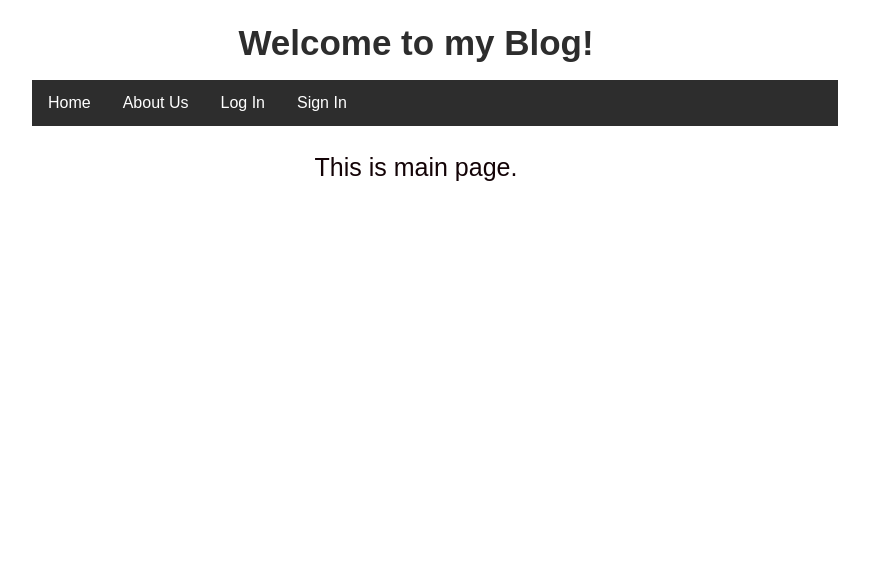
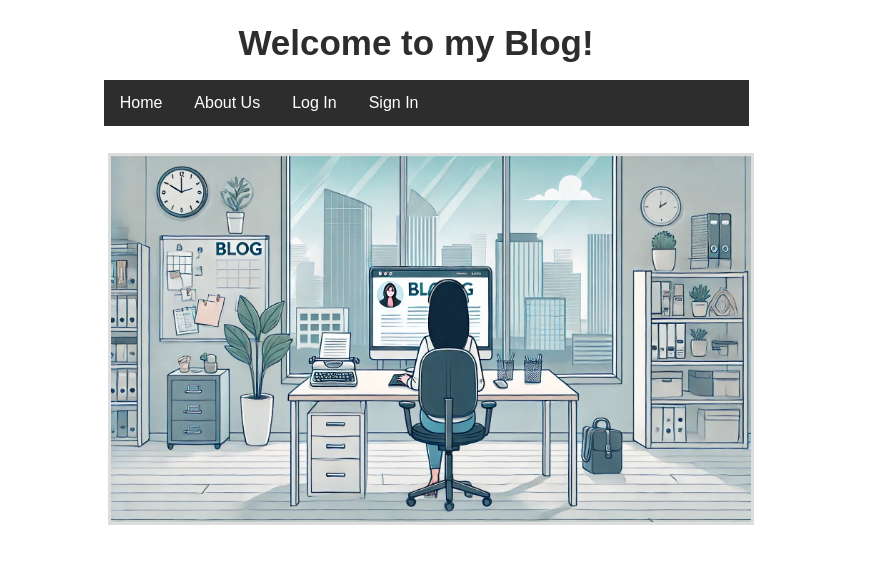
Before and after one commit to akralka/CTF_blog, a Flask app: page / in a window 1280 px wide. Shown: the top 564 px of the page, without its empty margins (224-1093 px from the left). Run offline with Flask 3, Linux system fonts and the light colour scheme.

Commit message:
photo (main page) added

```diff
--- a/app.py
+++ b/app.py
@@ -1,5 +1,5 @@
 import os
-from flask import Flask, render_template, request, redirect, url_for, flash
+from flask import Flask, render_template, request, redirect, url_for, flash, send_from_directory
 from models import db, User
 from sqlalchemy import text
 
@@ -8,6 +8,7 @@ def create_app():
     app = Flask(__name__)
     app.config['SQLALCHEMY_DATABASE_URI'] =  "sqlite:///data.db" #db_url or os.getenv("DATABASE_URL", "sqlite:///data.db")  # potem bez os bo bedą widzieli
     app.config['SQLALCHEMY_TRACK_MODIFICATIONS'] = False
+    app.config['UPLOAD_FOLDER'] = 'uploads'
     app.config['SECRET_KEY'] = 'aaa'
 
     # Inicjalizacja bazy danych
@@ -69,4 +70,8 @@ def create_app():
     def success():
         return 'Login successful! Welcome to the application.'
 
+    @app.route('/uploads/<filename>')
+    def uploaded_file(filename):
+        return send_from_directory(app.config['UPLOAD_FOLDER'], filename)
+
     return app
--- a/static/css/styles.css
+++ b/static/css/styles.css
@@ -28,8 +28,8 @@ body {
     overflow: hidden;
     position: absolute; /* wzgledem innych (1) */
     top: 10%;
-    left: 20%;
-    width: 63%;
+    left: 25.6%;
+    width: 50.4%;
     text-align: center;
 }
 
@@ -81,3 +81,9 @@ body {
 .login-form .btn:hover {
     background-color: #024fa2;
 }
+
+img {
+    border: 3px solid #ddd;
+    max-width: 50%;
+    margin-left: 30px;
+}
--- a/templates/index.html
+++ b/templates/index.html
@@ -8,13 +8,15 @@
 </head>
 <body>
     <h1>Welcome to my Blog!</h1>
-    <p>This is main page.</p>
+    <p></p>
     <div class="task-bar">
         <a href="{{ url_for('home') }}">Home</a>
         <a href="#">About Us</a>
         <a href="{{ url_for('login') }}">Log In</a>
         <a href="{{ url_for('sign_in') }}">Sign In</a>
     </div>
+
+    <img src="{{ url_for('uploaded_file', filename='blog_girl.png') }}" alt="Reload to obtain a photo!">
     <!-- <script src="{{ url_for('static', filename='js/script.js') }}"></script> -->
 </body>
 </html>
```
Also changed, not shown: uploads/blog_girl.png (added).
